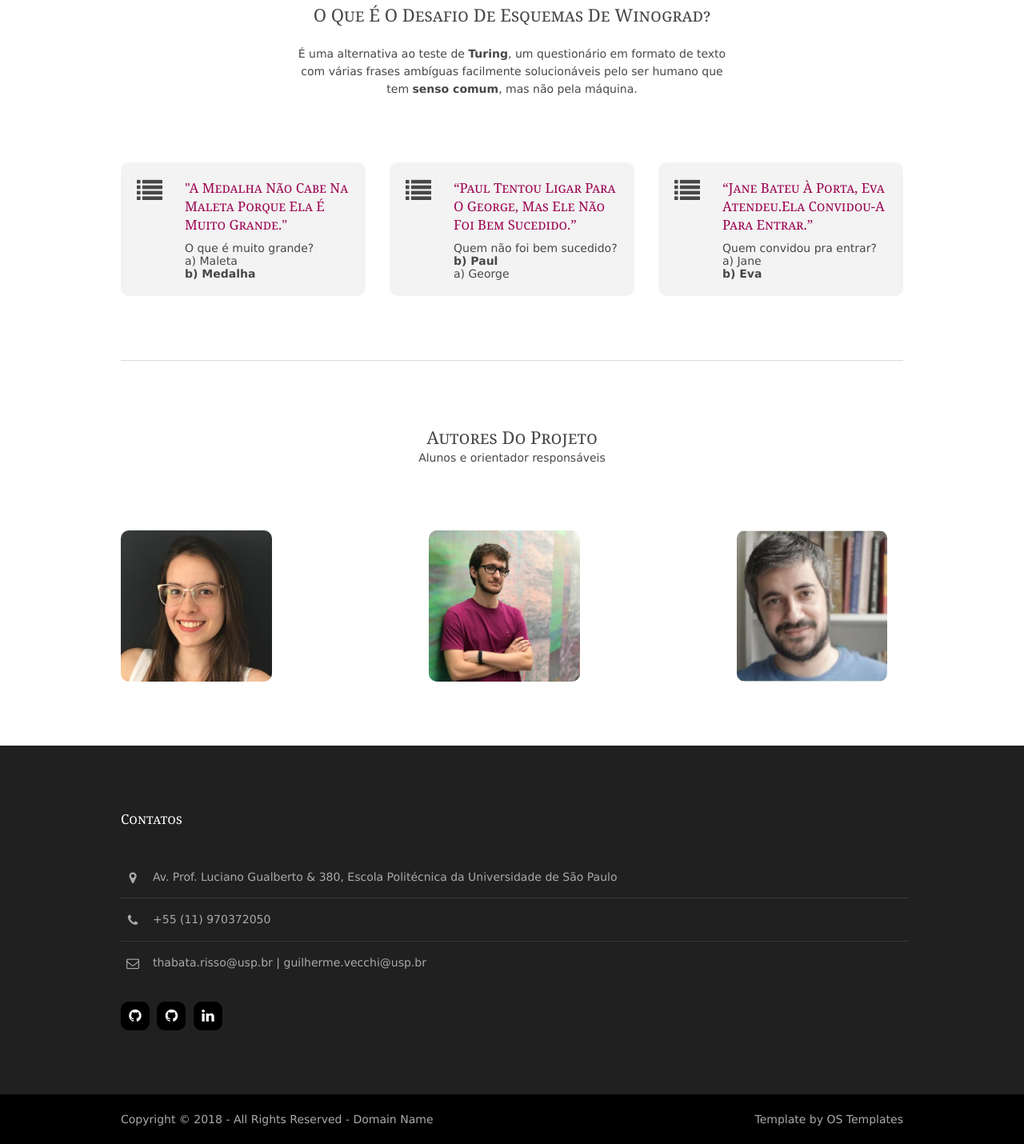
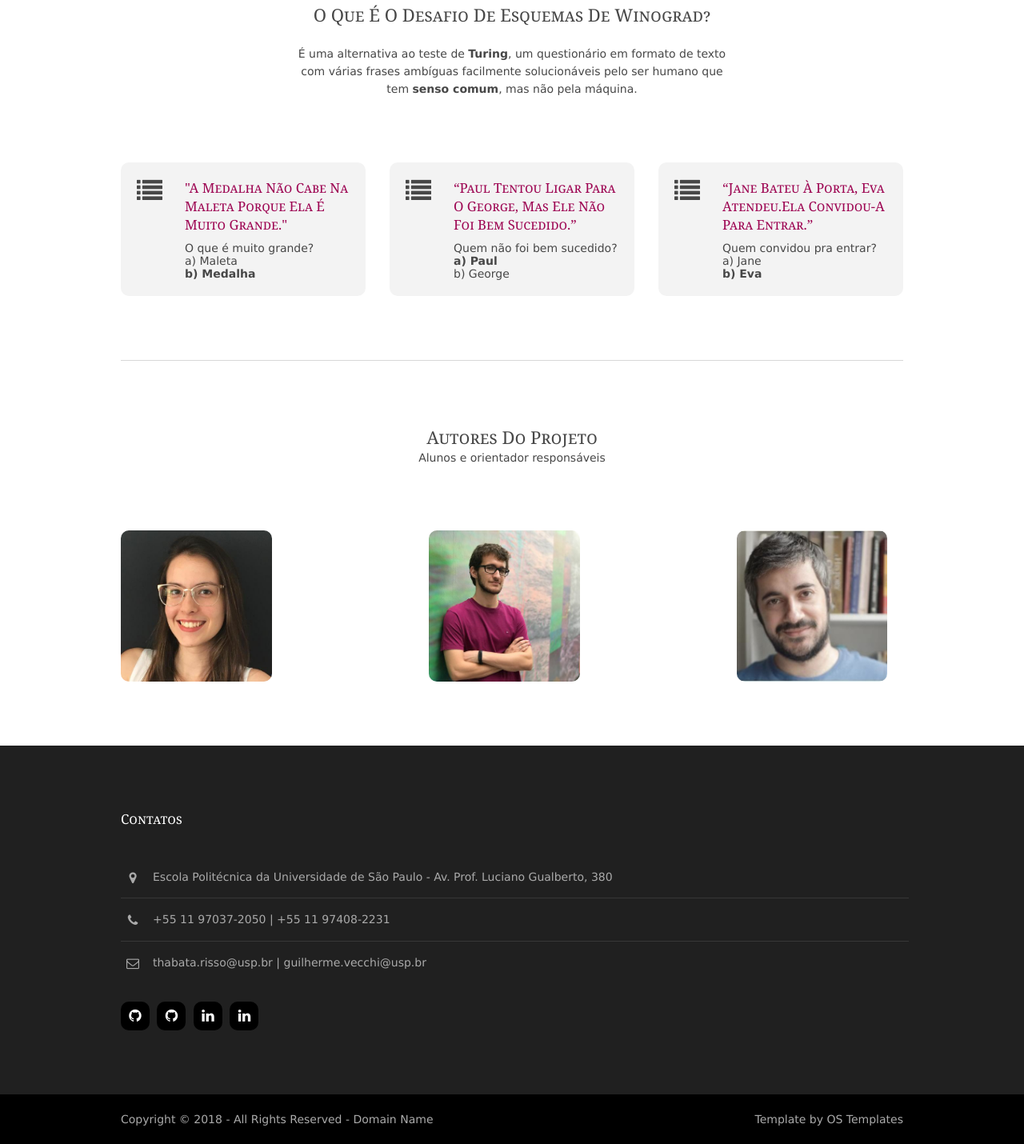
Before and after one commit to thaapontes/thaapontes.github.io, a plain HTML site: page index.html in a window 1280 px wide. Shown: the part 973-2403 px from the top of the page at 80% size. Drawn offline with Linux system fonts and the light colour scheme.

Commit message:
Minor visual fixes

```diff
--- a/index.html
+++ b/index.html
@@ -102,8 +102,8 @@ Licence URI: https://www.os-templates.com/template-terms
           <article><i class="fa fa-list"></i>
             <h6 class="heading font-x1"><a href="#">“Paul tentou ligar para o George, mas ele não foi bem sucedido.”</a></h6>
             <p>Quem não foi bem sucedido?</p>
-            <p><b>b) Paul</b></p>
-            <p>a) George</p>
+            <p><b>a) Paul</b></p>
+            <p>b) George</p>
           </article>
         </li>
         <li class="t_third">
@@ -247,16 +247,17 @@ Licence URI: https://www.os-templates.com/template-terms
       <ul class="nospace btmspace-30 linklist contact">
         <li><i class="fa fa-map-marker"></i>
           <address>
-          Av. Prof. Luciano Gualberto &amp; 380, Escola Politécnica da Universidade de São Paulo
+            Escola Politécnica da Universidade de São Paulo - Av. Prof. Luciano Gualberto, 380
           </address>
         </li>
-        <li ><i class="fa fa-phone"></i> +55 (11) 970372050</li>
+        <li ><i class="fa fa-phone"></i> +55 11 97037-2050   |   +55 11 97408-2231</li>
         <li ><i class="fa fa-envelope-o"></i>thabata.risso@usp.br   |   guilherme.vecchi@usp.br</li>
       </ul>
       <ul class="faico clear">
         <li><a class="faicon-facebook" href="https://github.com/thaapontes/tcc_project" title="Repositório do projeto"><i class="fa fa-github"></i></a></li>
         <li><a class="faicon-facebook" href="https://github.com/thaapontes/thaapontes.github.io" title="Repositório do website"><i class="fa fa-github"></i></a></li>
         <li><a class="faicon-linkedin" href="https://www.linkedin.com/in/thabata-pontes/" title="Thábata's Linkedin"><i class="fa fa-linkedin"></i></a></li>
+        <li><a class="faicon-linkedin" href="https://www.linkedin.com/in/guilherme-vecchi/" title="Thábata's Linkedin"><i class="fa fa-linkedin"></i></a></li>
       </ul>
     </div>
     <!--
```
Also changed, not shown: tableau.html (+4 -3 lines).
